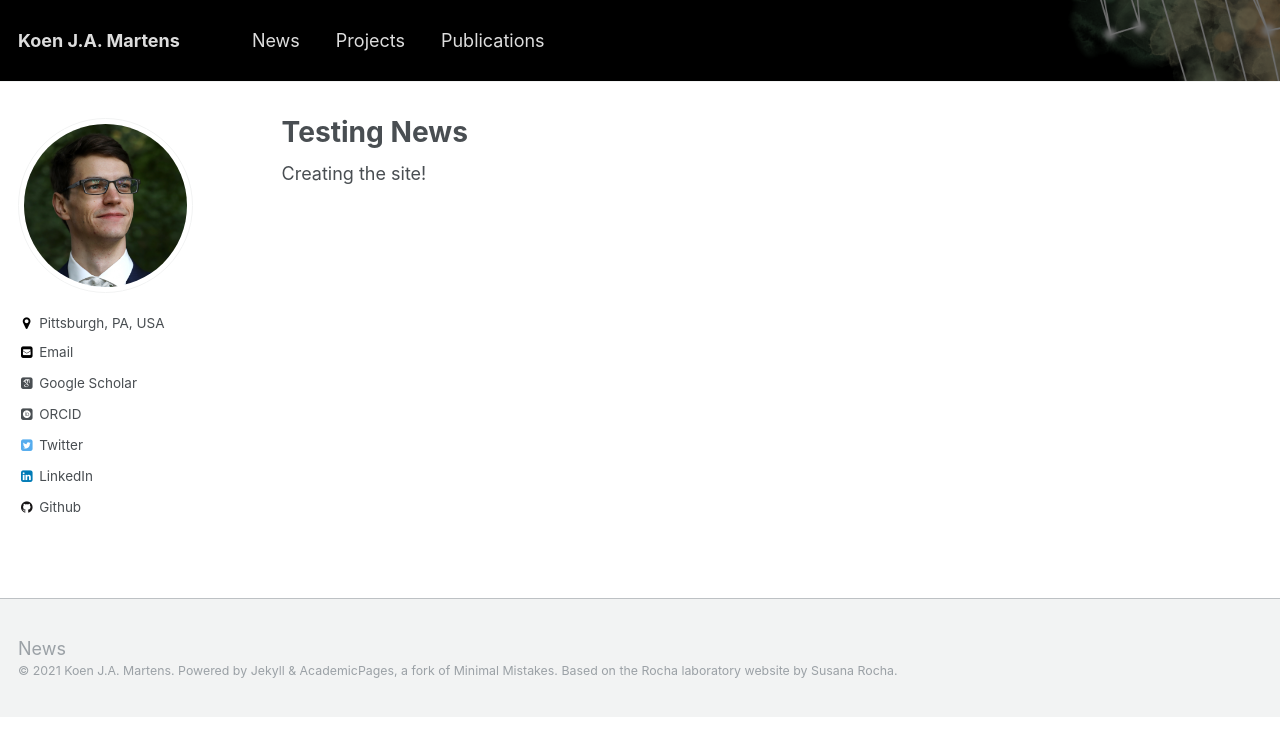
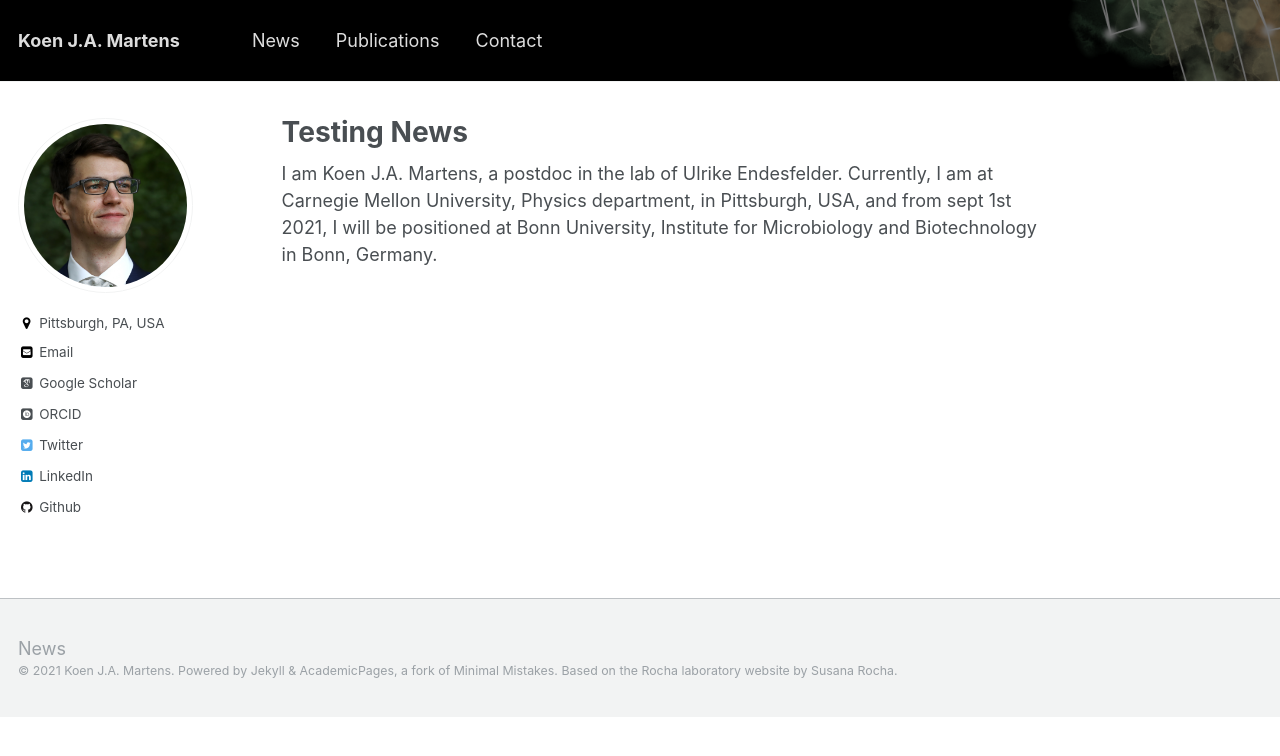
Before and after one commit to kjamartens/kjamartens.github.io, a Jekyll site: the page built from _news/2021-01-12-SiteCreation.md, in a window 1280 px wide. Shown: the top 756 px of the page. Built offline with Jekyll 4.4.1, drawn with Linux system fonts in a browser that asks for light colours; some web fonts are replaced.

Commit message:
First minimal release
Minimal

```diff
--- a/_includes/archive-single-pub.html
+++ b/_includes/archive-single-pub.html
@@ -15,9 +15,8 @@
 <div class="{{ include.type | default: "list" }}__item">
 
 	<table style="width:100%; border: none;"><tr>
-	<td width="12%" style="border: none;"> <img src="/images/pub_phasor2_square.png"></td>
-	<td width="12%" style="border: none;"> <div data-badge-popover="right" data-badge-type="medium-donut" data-doi="10.1038/s41467-019-11514-0" data-hide-no-mentions="true" class="altmetric-embed"></div></td>
-    <td width="66%" style="border: none;">
+	<!--<td width="12%" style="border: none;"> <img src="/images/pub_phasor2_square.png"></td>-->
+	<td width="100%" style="border: none;">
   <article class="archive__item" itemscope itemtype="http://schema.org/CreativeWork">
     {% if include.type == "grid" and teaser %}
       <div class="archive__item-teaser">
--- a/_news/2021-01-12-SiteCreation.md
+++ b/_news/2021-01-12-SiteCreation.md
@@ -3,8 +3,8 @@ title: "Testing News"
 date: 2021-01-12
 collection: news
 header:
-  teaser:AFM_correlativeACSNano.gif
+  teaser:mainHeader.png
 ---
 
-Creating the site!
+I am Koen J.A. Martens, a postdoc in the lab of Ulrike Endesfelder. Currently, I am at Carnegie Mellon University, Physics department, in Pittsburgh, USA, and from sept 1st 2021, I will be positioned at Bonn University, Institute for Microbiology and Biotechnology in Bonn, Germany.
 <br>
```
Also changed, not shown: _data/navigation.yml (+4 -4 lines), _pages/contact.md (+10 -5 lines), images/mainHeader.png (added).
